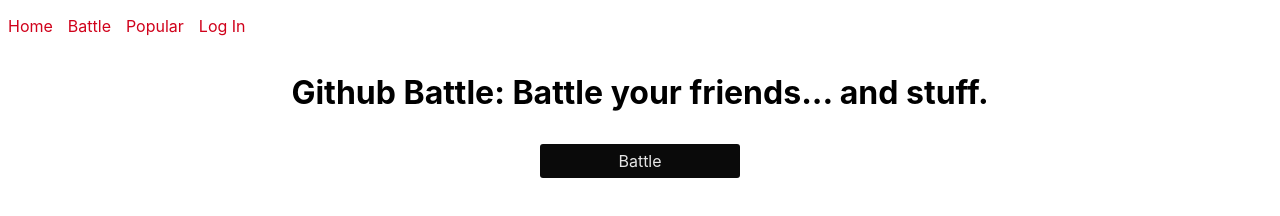
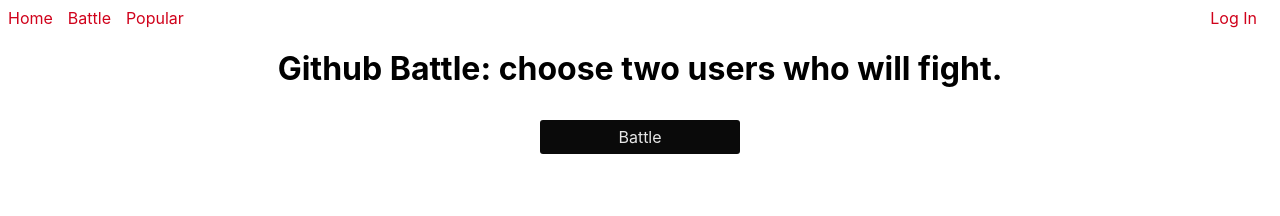
Before and after one commit to euZebe/github-battle, a React app: page / in a window 1280 px wide. Built offline with nearby package versions, Linux system fonts and the light colour scheme; what auth0-js would draw is missing.

Commit message:
align log in/out link to the right

```diff
--- a/src/Nav.js
+++ b/src/Nav.js
@@ -1,5 +1,5 @@
 import React, { Component } from "react";
-import { Link } from 'react-router-dom';
+import { Link } from "react-router-dom";
 
 class Nav extends Component {
   login = () => this.props.auth.login();
@@ -11,7 +11,7 @@
 
     return (
       <header>
-        <ul className="nav">
+        <nav>
           <li>
             <Link to="/">Home</Link>
           </li>
@@ -22,16 +22,16 @@
             <Link to="/popular">Popular</Link>
           </li>
           {!isAuthenticated() && (
-            <li>
+            <li className="log-in-out-link">
               <a onClick={this.login}>Log In</a>
             </li>
           )}
           {isAuthenticated() && (
-            <li>
+            <li className="log-in-out-link">
               <a onClick={this.logout}>Log Out</a>
             </li>
           )}
-        </ul>
+        </nav>
       </header>
     );
   }
--- a/src/Pages/Home.js
+++ b/src/Pages/Home.js
@@ -3,7 +3,7 @@
 
 const Home = () => (
   <div className="home-container" data-test="home_container">
-    <h1>Github Battle: Battle your friends... and stuff.</h1>
+    <h1>Github Battle: choose two users who will fight.</h1>
     <Link className="button" to="/battle">
       Battle
     </Link>
--- a/src/index.css
+++ b/src/index.css
@@ -1,5 +1,6 @@
 body {
-  font-family: -apple-system,BlinkMacSystemFont,Segoe UI,Roboto,Oxygen-Sans,Ubuntu,Cantarell,Helvetica Neue,sans-serif;
+  font-family: -apple-system, BlinkMacSystemFont, Segoe UI, Roboto, Oxygen-Sans,
+    Ubuntu, Cantarell, Helvetica Neue, sans-serif;
 }
 
 .container {
@@ -34,7 +35,7 @@
 }
 
 .button:hover:enabled {
-  background: linear-gradient(#1a1a1a,#0a0a0a);
+  background: linear-gradient(#1a1a1a, #0a0a0a);
   color: #fff;
   text-decoration: none;
 }
@@ -85,12 +86,16 @@
   align-items: center;
 }
 
-.nav {
+nav {
   display: flex;
 }
 
-.nav li {
+nav li {
   margin-right: 15px;
+}
+
+nav :last-child {
+  margin-left: auto;
 }
 
 .active {
```
